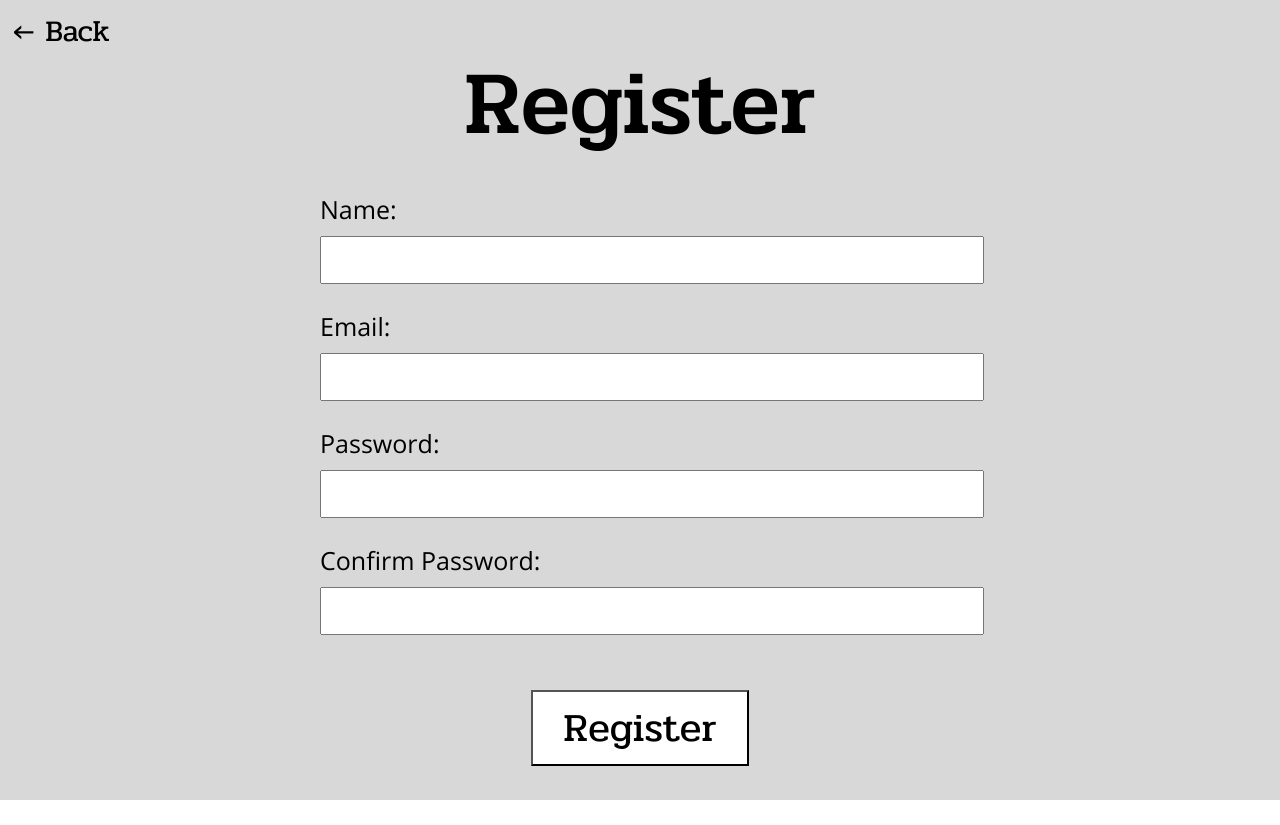
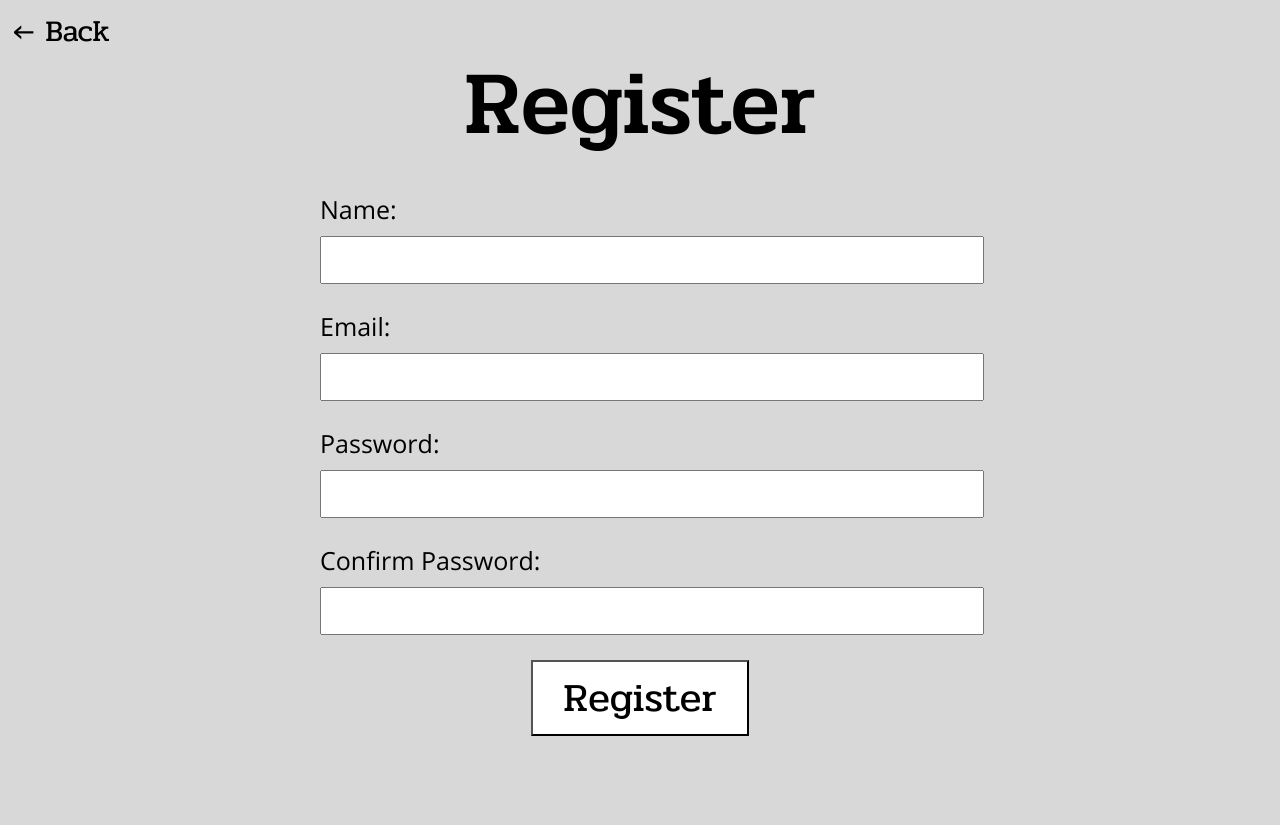
Before and after one commit to JasonLin43212/DiviStonk, a React (Create React App) app in the folder client/: page /register in a window 1280 px wide. Before the commit the page ends 800 px from the top, so only its background shows below. Built offline with nearby package versions, Linux system fonts and the light colour scheme.

Commit message:
fixed email input field

```diff
--- a/client/src/App.js
+++ b/client/src/App.js
@@ -6,6 +6,7 @@ import DividendPage from './components/DividendPage';
 import SignIn from './components/Authentication/SignIn';
 import Register from './components/Authentication/Register';
 import GetStarted from './components/GetStarted';
+import Error from './components/Utils/Error';
 import { Switch, Route } from 'react-router-dom';
 
 import AuthenticationContextProvider, { AuthenticationContext } from './contexts/AuthenticationContext';
@@ -16,7 +17,6 @@ class App extends Component {
     render() {
         return (
             <AuthenticationContextProvider>
-                <div className="app">
                 <Switch>
                     <Nav/>
                 </Switch>
@@ -37,8 +37,8 @@ class App extends Component {
                         <Search/>
                     </Route>
                     <Route path='/get_started' component={GetStarted}/>
+                    <Route path='/' component={Error}/>
                 </Switch>
-                </div>
             </AuthenticationContextProvider>
         );
     }
--- a/client/src/components/Authentication/Auth.css
+++ b/client/src/components/Authentication/Auth.css
@@ -15,6 +15,12 @@
 .auth-form {
     width: 50%;
     margin-bottom: 30px;
+    display: flex;
+    flex-direction: column;
+}
+
+.auth-submit {
+    margin: 0 auto !important;
 }
 
 .back {
--- a/client/src/components/Authentication/Register.js
+++ b/client/src/components/Authentication/Register.js
@@ -75,9 +75,12 @@ class Register extends Component {
                             handleinput={this.handleInput}
                         />
                     ))}
-                    <input type="submit" hidden/>
+                    <input
+                        className="light-btn logged-out-buttons auth-submit"
+                        type="submit"
+                        value="Register"
+                    />
                 </form>
-                <button className="light-btn logged-out-buttons" onClick={this.register}>Register</button>
             </div>
         );
     }
--- a/client/src/components/Authentication/SignIn.js
+++ b/client/src/components/Authentication/SignIn.js
@@ -72,9 +72,12 @@ class SignIn extends Component {
                             handleinput={this.handleInput}
                         />
                     ))}
-                    <input type="submit" hidden/>
+                    <input
+                        className="light-btn logged-out-buttons auth-submit"
+                        type="submit"
+                        value="Log In"
+                    />
                 </form>
-                <button className="light-btn logged-out-buttons" onClick={this.login}>Log In</button>
             </div>
         );
     }
--- a/client/src/components/Home/Home.css
+++ b/client/src/components/Home/Home.css
@@ -1,7 +1,8 @@
 .logged-out{
-    background: var(--project-background);
-    height: 100vh;
+    background-color: var(--project-background);
     display: flex;
+    min-height: 100vh;
+    padding-bottom: 25px;
     justify-content: center;
     align-items: center;
     flex-direction: column;
--- /dev/null
+++ b/client/src/components/Utils/Error.js
@@ -0,0 +1,19 @@
+import React, { Component } from 'react';
+import { Link } from 'react-router-dom';
+
+class Error extends Component {
+    render() {
+        return (
+            <div className="logged-out">
+                <Link to="/">
+                    <div className="back">
+                        ← Back
+                    </div>
+                </Link>
+                <h1 className="auth-title">Error 404: Page Not Found</h1>
+            </div>
+        )
+    }
+}
+
+export default Error;
```
Lines whose indentation alone changed are shown as unchanged.
